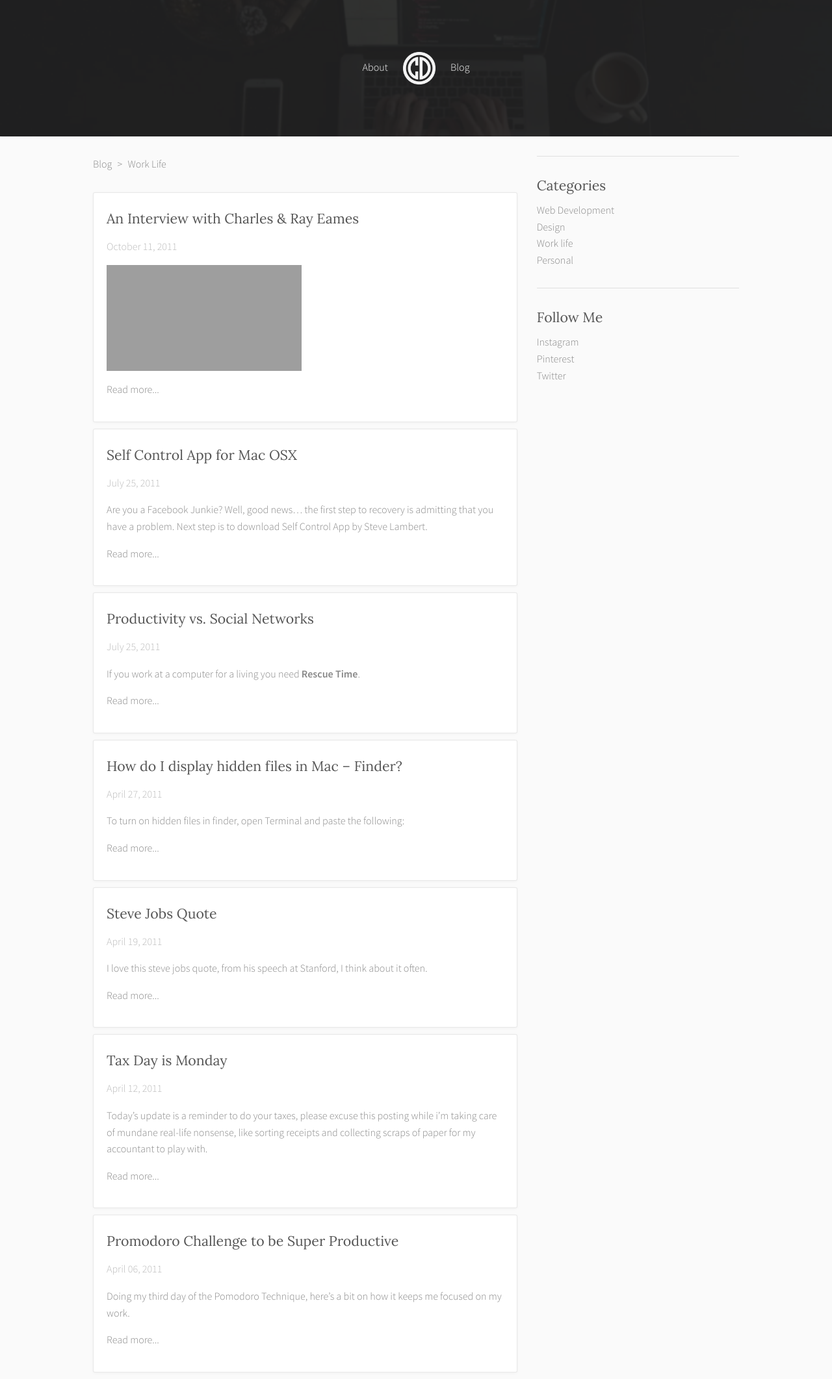
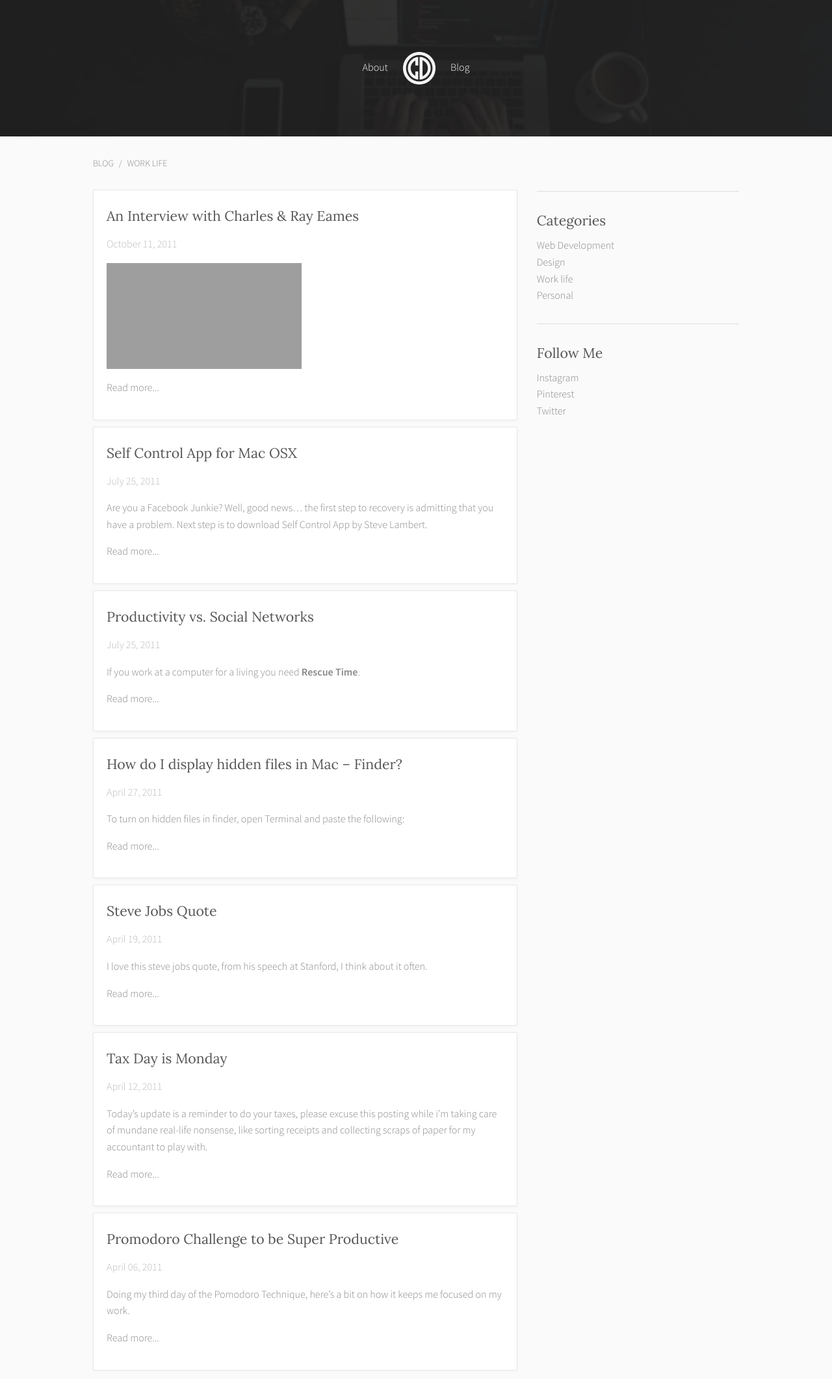
Before and after one commit to iamchristinabot/iamchristinabot.github.io, a Jekyll site: the page built from blog/work-life/index.html, in a window 1280 px wide. Shown: the whole page at 65% size. Built offline with Jekyll 4.4.1, drawn with Linux system fonts in a browser that asks for light colours; nearby versions of some CDN libraries.

Commit message:
Small spacing changes

```diff
--- a/_includes/post-sidebar.html
+++ b/_includes/post-sidebar.html
@@ -1,7 +1,7 @@
 <div class="sidebar">
 
   {% if page.sidebar-categories == true %}
-    <hr class="first">
+    <hr>
     {% include post-sidebar-categories.html %}
   {% endif %}
   {% if page.sidebar-email == true %}
--- a/_layouts/category.html
+++ b/_layouts/category.html
@@ -4,11 +4,15 @@
 <div id="posts">
   <div class="container">
     <div class="row">
-      <div class="col-sm-8">
+      <div class="col-sm-12">
         <p class="breadcrumb">
-          <a href="{{ site.url | prepend: site.baseurl }}/blog/">Blog</a> <span class="amp">></span> {{page.title}}
+          <a href="{{ site.url | prepend: site.baseurl }}/blog/">Blog</a> <span class="amp">/</span> {{page.title}}
         </p>
 
+      </div>
+    </div>
+    <div class="row">
+      <div class="col-sm-8">
         <ul class="no-bullets">
           {% for post in site.categories[page.category] %}
             {% include post-card.html %}
--- a/_sass/about.scss
+++ b/_sass/about.scss
@@ -10,4 +10,9 @@
       // border: 7px solid white
     }
   }
+  .sidebar{
+    hr:first-child{
+      margin-top: 10px;
+    }
+  }
 }
--- a/_sass/post.scss
+++ b/_sass/post.scss
@@ -5,5 +5,8 @@
   }
   .card{
     margin: 40px 0;
+    @include breakp($bp-medium){
+      padding: 40px;
+    }
   }
 }
--- a/_sass/posts.scss
+++ b/_sass/posts.scss
@@ -5,10 +5,13 @@
   .breadcrumb{
     background-color: transparent;
     padding: 10px 0;
+    margin-bottom: 10px;
+    text-transform: uppercase;
+    font-size: 14px;
   }
   .sidebar{
-    .first{
-      margin-top: 10px;
+    hr:first-child{
+      margin-top: 12px;
     }
   }
   .timestamp{
```
